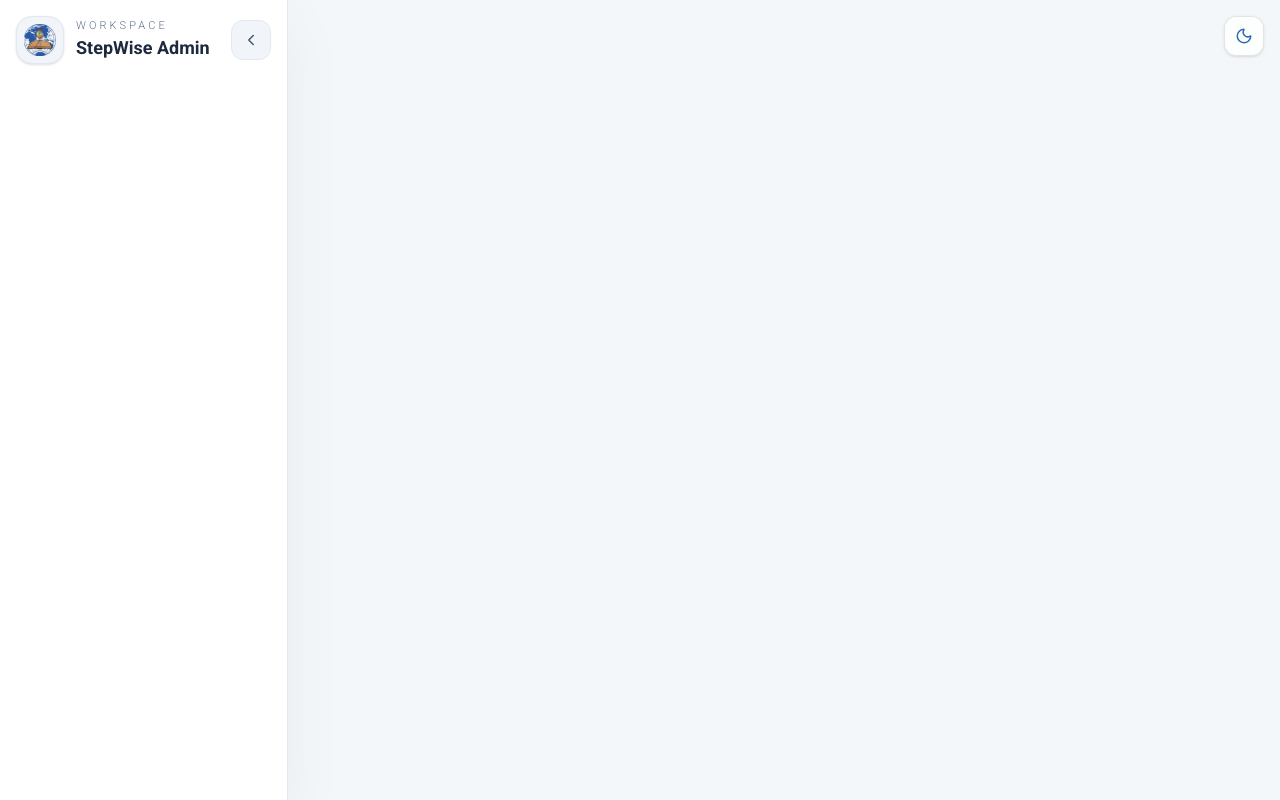
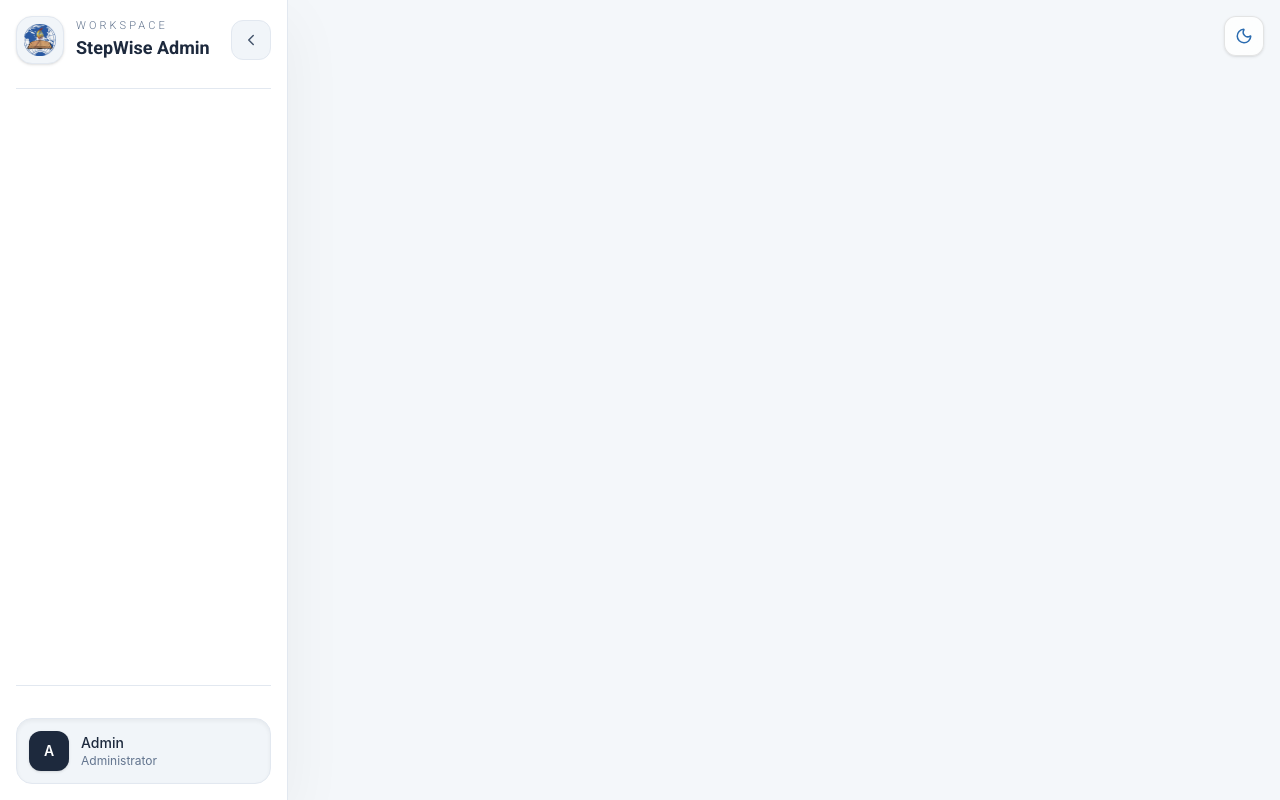
Before and after one commit to EAG-erp-system/ERP-SYSTEM-EAG, a React (Vite) app in the folder Frontend/: page /dashboard in a window 1280 px wide. Built offline with nearby package versions, Linux system fonts and the light colour scheme.

Commit message:
feat: add SidebarSection and SidebarItem

```diff
--- a/Frontend/src/Pages/dashboardSideBar.jsx
+++ b/Frontend/src/Pages/dashboardSideBar.jsx
@@ -58,11 +58,7 @@ function DashboardSideBar() {
                         isOpen={isOpen}
                         activeItem={activeItem}
                         onItemClick={handleItemClick}
-                        isMobileOpen={isMobileOpen}
-                        setIsMobileOpen={setIsMobileOpen}
                         onCollapseToggle={() => setIsOpen((prev) => !prev)}
-                        theme={theme}
-                        themeToggle={toggleTheme}
                     />
                 </div>
 
--- a/Frontend/src/components/SidebarContent.jsx
+++ b/Frontend/src/components/SidebarContent.jsx
@@ -1,5 +1,6 @@
-
-import MainLogo from "../assets/MainLogo.png"
+import MainLogo from "../assets/MainLogo.png";
+import SidebarSection from "../components/SidebarSection";
+import SidebarItem from "../components/SidebarItem";
 
 import {
     BarChart3,
@@ -16,10 +17,19 @@ import {
     X,
 } from "lucide-react";
 
-function SidebarContent( {isMobileOpen, mobile, onCollapseToggle, isOpen, setIsMobileOpen, onItemClick, activeItem, onMobileClose, theme, themeToggle} ) {
-
+function SidebarContent({
+    isMobileOpen,
+    mobile,
+    onCollapseToggle,
+    isOpen,
+    setIsMobileOpen,
+    onItemClick,
+    activeItem,
+    onMobileClose,
+}) {
     const fullName = "Admin";
-    const initials = fullName
+    const initials =
+        fullName
             .split(" ")
             .filter(Boolean)
             .slice(0, 2)
@@ -27,28 +37,43 @@ function SidebarContent( {isMobileOpen, mobile, onCollapseToggle, isOpen, setIsM
             .join("") || "AD";
 
     return (
-        <>
         <aside
-            className={`relative flex h-full flex-col overflow-hidden border-r border-slate-200 bg-white dark:bg-slate-800/80 dark:border-white/10 text-ink-900 dark:text-slate-800 shadow-[0_20px_60px_rgba(0,0,0,0.05)] dark:shadow-[0_20px_60px_rgba(0,0,0,0.5)] transition-all duration-300 ease-out ${
+            className={`relative flex h-full flex-col overflow-hidden border-r border-slate-200 bg-white dark:bg-slate-800/80 dark:border-white/10 text-slate-900 dark:text-slate-100 shadow-[0_20px_60px_rgba(0,0,0,0.05)] dark:shadow-[0_20px_60px_rgba(0,0,0,0.5)] transition-all duration-300 ease-out ${
                 isOpen ? "w-72" : "w-24"
-            }  transition-all duration-300 ease-out`}>
-
+            }`}
+        >
             <div className="relative z-10 flex h-full flex-col p-4">
-                <div className={`mb-6 flex items-center ${isOpen ? "justify-between" : "justify-center"} gap-3`}>
-                    <div className={`flex min-w-0 items-center gap-3 ${isOpen ? "" : "justify-center"}`}>
+                <div
+                    className={`mb-6 flex items-center ${
+                        isOpen ? "justify-between" : "justify-center"
+                    } gap-3`}
+                >
+                    <div
+                        className={`flex min-w-0 items-center gap-3 ${
+                            isOpen ? "" : "justify-center"
+                        }`}
+                    >
                         <div className="flex h-12 w-12 shrink-0 items-center justify-center rounded-2xl border border-slate-200 dark:border-white/10 bg-slate-100 dark:bg-slate-700 shadow">
-                            <img src={MainLogo} alt="StepWise logo" className="h-8 w-8 object-contain" />
+                            <img
+                                src={MainLogo}
+                                alt="StepWise logo"
+                                className="h-8 w-8 object-contain"
+                            />
                         </div>
 
                         <div
                             className={`min-w-0 overflow-hidden transition-all duration-300 ${
-                                isOpen ? "max-w-[180px] opacity-100" : "max-w-0 opacity-0"
+                                isOpen
+                                    ? "max-w-[180px] opacity-100"
+                                    : "max-w-0 opacity-0"
                             }`}
                         >
                             <p className="roboto-light text-[11px] uppercase tracking-[0.28em] text-slate-500 dark:text-slate-400">
                                 Workspace
                             </p>
-                            <h1 className="roboto-bold truncate text-lg text-slate-800 dark:text-slate-200">StepWise Admin</h1>
+                            <h1 className="roboto-bold truncate text-lg text-slate-800 dark:text-slate-200">
+                                StepWise Admin
+                            </h1>
                         </div>
                     </div>
 
@@ -57,13 +82,60 @@ function SidebarContent( {isMobileOpen, mobile, onCollapseToggle, isOpen, setIsM
                         onClick={mobile ? onMobileClose : onCollapseToggle}
                         className="flex h-10 w-10 shrink-0 items-center justify-center rounded-xl border border-slate-200 dark:border-white/10 bg-slate-100 dark:bg-slate-700 text-slate-600 dark:text-slate-300 transition hover:bg-slate-200 dark:hover:bg-slate-600 hover:text-slate-900 dark:hover:text-slate-100"
                     >
-                        {mobile ? <X size={18} /> : isOpen ? <ChevronLeft size={18} /> : <ChevronRight size={18} />}
+                        {mobile ? (
+                            <X size={18} />
+                        ) : isOpen ? (
+                            <ChevronLeft size={18} />
+                        ) : (
+                            <ChevronRight size={18} />
+                        )}
                     </button>
+                </div>
+
+                <div className="mb-6 h-px bg-slate-200 dark:bg-slate-700" />
+
+                {/* Main Navigation Area */}
+                <div className="flex-1 space-y-6 overflow-y-auto pr-1">
+                    <SidebarSection
+                        isOpen={isOpen}
+                        activeItem={activeItem}
+                        onItemClick={onItemClick}
+                    />
+                </div>
+
+                <div className="mt-4 h-px bg-slate-200 dark:bg-slate-700" />
+
+                <div className="mt-4 space-y-2">
+                    <SidebarItem
+                        isOpen={isOpen}
+                        activeItem={activeItem}
+                        onItemClick={onItemClick}
+                    />
+                </div>
+
+                <div
+                    className={`mt-4 flex items-center gap-3 rounded-2xl border border-slate-200 dark:border-white/10 bg-slate-100 dark:bg-slate-700/50 p-3 shadow-inner ${
+                        isOpen ? "justify-start px-3" : "justify-center px-2"
+                    }`}
+                >
+                    <div className="flex h-10 w-10 shrink-0 items-center justify-center rounded-xl bg-slate-800 dark:bg-slate-200 text-sm font-semibold text-white dark:text-slate-900 shadow">
+                        {initials}
+                    </div>
+
+                    {isOpen && (
+                        <div className="min-w-0 flex-1 overflow-hidden transition-all duration-300">
+                            <p className="truncate text-sm font-medium text-slate-800 dark:text-slate-200">
+                                {fullName}
+                            </p>
+                            <p className="truncate text-xs text-slate-500 dark:text-slate-400">
+                                Administrator
+                            </p>
+                        </div>
+                    )}
                 </div>
             </div>
         </aside>
-        </>
-    )
+    );
 }
 
 export default SidebarContent;
--- /dev/null
+++ b/Frontend/src/components/SidebarItem.jsx
@@ -0,0 +1,6 @@
+
+function SidebarItem() {
+    return (<></>)
+}
+
+export default SidebarItem
--- /dev/null
+++ b/Frontend/src/components/SidebarSection.jsx
@@ -0,0 +1,6 @@
+
+function SidebarSection() {
+    return (<></>)
+}
+
+export default SidebarSection
```
Lines whose indentation alone changed are shown as unchanged.
